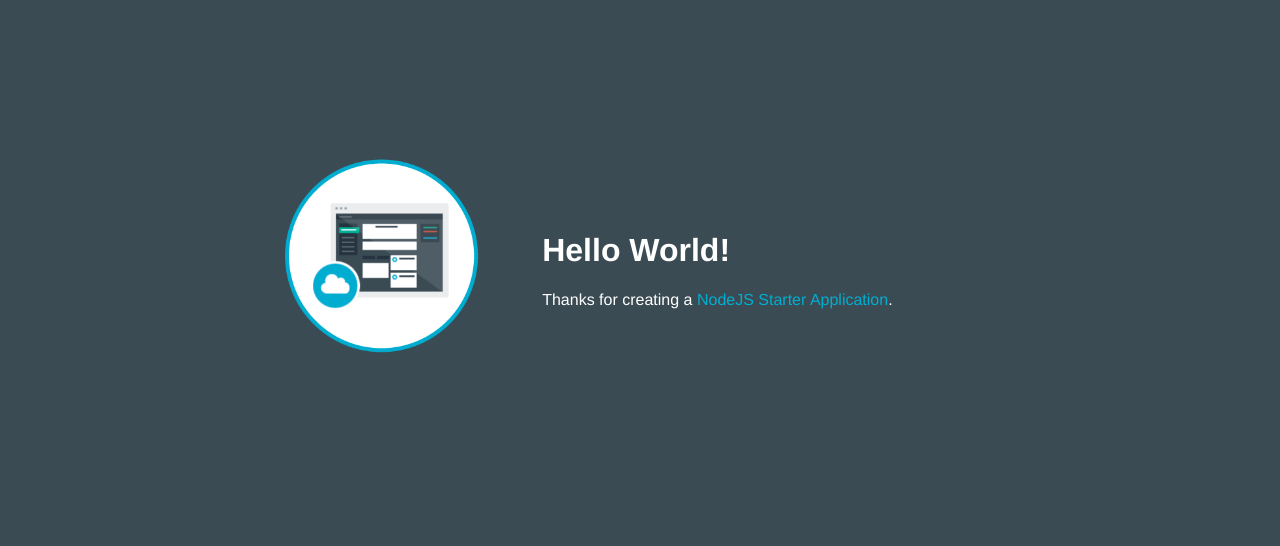
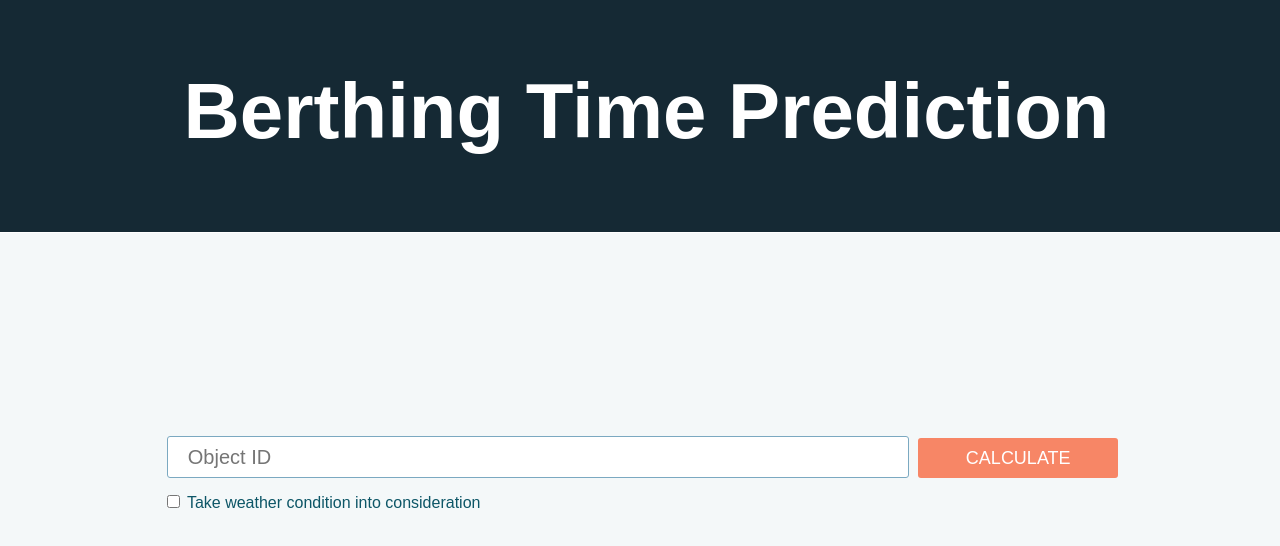
Before and after one commit to aazraq/btp-dev-trial-1481182254455, a website: page public/index.html in a window 1280 px wide. Drawn offline with nearby package versions, Linux system fonts and the light colour scheme.

Commit message:
Apply UI and CSS

```diff
--- a/public/index.html
+++ b/public/index.html
@@ -2,25 +2,41 @@
 <html>
 
   <head>
-    <title>NodeJS Starter Application</title>
+    <title>Berthing Time Predication</title>
     <meta charset="utf-8">
     <meta http-equiv="X-UA-Compatible" content="IE=edge">
     <meta name="viewport" content="width=device-width, initial-scale=1">
     <link rel="stylesheet" href="stylesheets/style.css">
+	<script src="https://code.jquery.com/jquery-3.1.1.min.js" ></script>
+	<script>
+		function calculate() {
+			$.get('/getAuthor', function(data) {
+				console.log('success');
+				console.log(data);
+			});
+		}
+	</script>
   </head>
 
   <body>
-    <table>
+    <div class="header">Berthing Time Prediction</div>
+	<div class="container">
+		<table class="content">
 			<tr>
-        <td style= "width:30%;">
-          <img class = "newappIcon" src="images/newapp-icon.png">
+				<td>
+					<input type="text" name="name" placeholder="Object ID" />
+					<button class="button" onclick="calculate()">Calculate</button>
 				</td>
+			</tr>
+			<tr>
 				<td>
-          <h1 id="message">Hello World!</h1>
-          <p class='description'></p> Thanks for creating a <span class = "blue">NodeJS Starter Application</span>.
+					<div class="weather">
+						<input type="checkbox" name="weather" /> Take weather condition into consideration
+					</div>
 				</td>
 			</tr>
 		</table>
+	</div>
   </body>
 
 </html>
--- a/public/stylesheets/style.css
+++ b/public/stylesheets/style.css
@@ -1,81 +1,54 @@
-/* style.css
- * This file provides css styles.
- */
-
-body,html {
-	background-color: #3b4b54; width : 100%;
-	height: 100%;
-	margin: 0 auto;
-	font-family: "HelveticaNeue-Light", "Helvetica Neue Light", "Helvetica Neue", Helvetica, Arial, "Lucida Grande", sans-serif;
-	color: #ffffff;
+body {
+    background-color: #f4f8f9;
+	margin: 0px;
+	font-family: Arial, Helvetica, sans-serif;
 }
 
-a {
-	text-decoration: none;
-	color: #00aed1;
+.header {
+	color: white;
+    font-size: 78px;
+    font-weight: bold;
+    border-bottom: #ffffff 1px solid;
+    padding: 66px 0px 75px 13px;
+    background-color: #152934;
+    text-align: center;
 }
 
-a:hover {
-	text-decoration: underline;
+.container {
+    padding: 200px 0 0 0;
+    text-align: center;
+    color: #0d5667;
 }
 
-.newappIcon {
-	padding-top: 10%;
-	display: block;
-	margin: 0 auto;
-	padding-bottom: 2em;
-	max-width:200px;
+.container  input[	type="text"]{
+	width: 700px;
+    height: 40px;
+    border-radius: 3px;
+    border: 1px #7ba9c1 solid;
+    padding: 0 20px;
+    margin: 0 0px 0 10px;
+    font-size: 20px;
 }
 
-h1 {
-	font-weight: bold;
-	font-size: 2em;
+.container  .button {
+	width: 200px;
+    margin: 0 5px;
+    background-color: #f78666;
+    border-width: 0px;
+    height: 40px;
+    border-radius: 3px;
+    font-size: 18px;
+    color: white;
+    padding: 0px;
+    text-transform: uppercase;
+	cursor: pointer;
 }
 
-.leftHalf {
-	float: left;
-	background-color: #26343f;
-	width: 45%;
-	height: 100%;
+table.content {
+	display: inline;
 }
 
-.rightHalf {
-	float: right;
-	width: 55%;
-	background-color: #313f4a;
-	height: 100%;
-	overflow:auto;
+.weather {
+	text-align: left;
+    padding: 10px 6px;
 }
-
-.blue {
-	color: #00aed1;
-}
-
-
-table {
-	table-layout: fixed;
-	width: 800px;
-	margin: 0 auto;
-	word-wrap: break-word;
-	padding-top:10%;
-}
-
-th {
-	border-bottom: 1px solid #000;
-}
-
-th, td {
-	text-align: left;
-	padding: 2px 20px;
-}
-
-.env-var {
-	text-align: right;
-	border-right: 1px solid #000;
-	width: 30%;
-}
-
-pre {
-	padding: 0;
-	margin: 0;
-}
```
Lines whose indentation alone changed are shown as unchanged.
